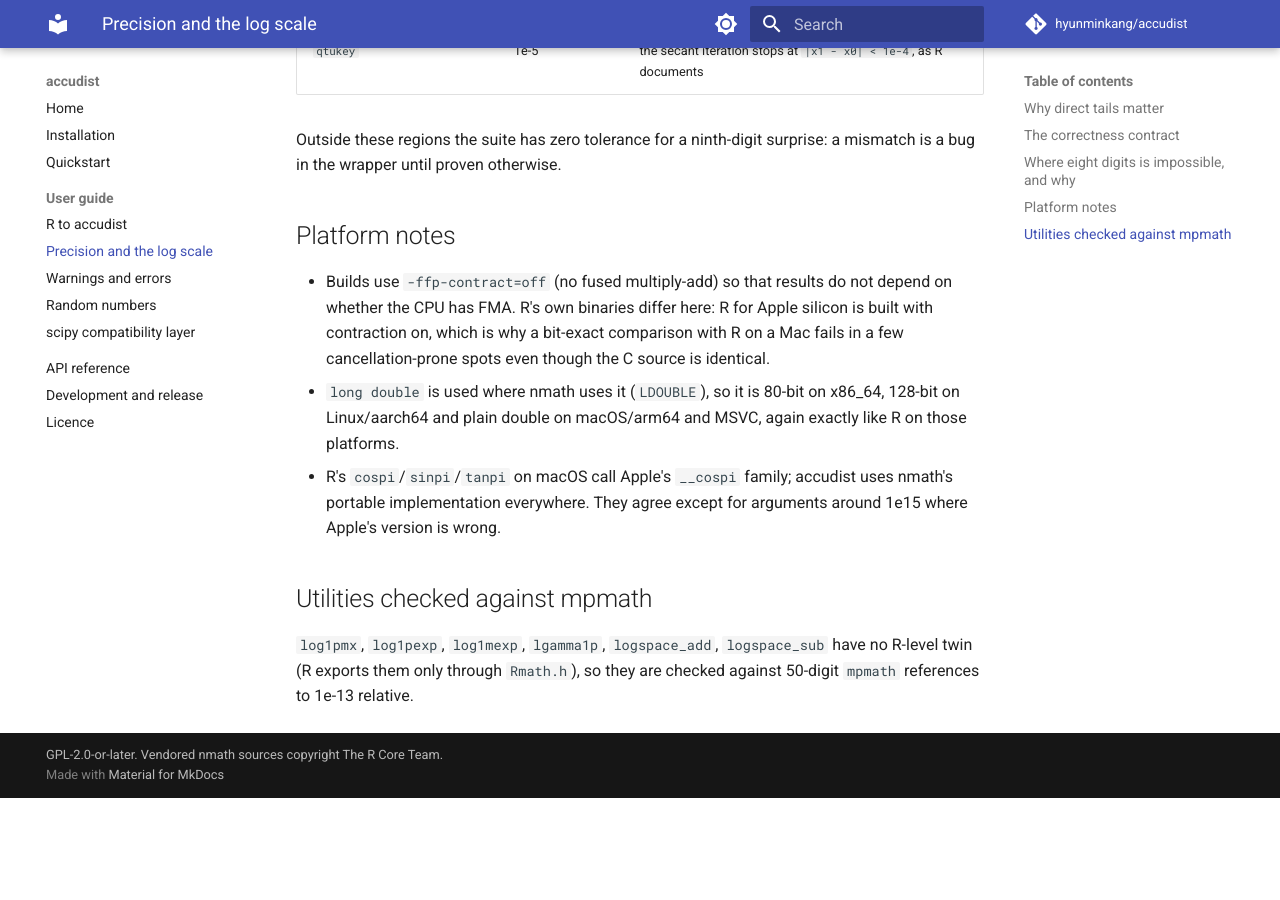
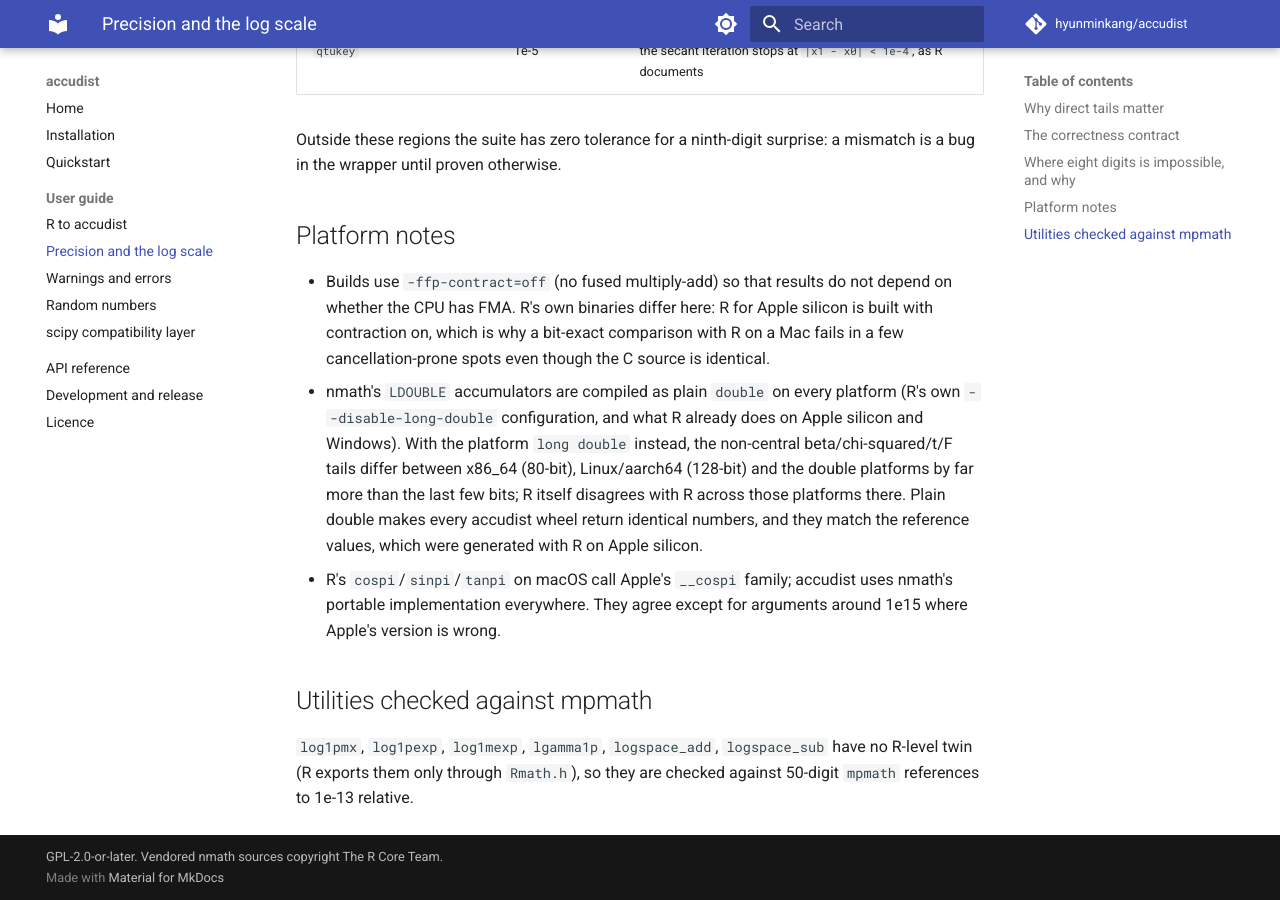
Before and after one commit to hyunminkang/accudist, an MkDocs documentation site: the page built from docs/precision.md, in a window 1280 px wide and 900 px high, scrolled down 1280 px. Built offline with MkDocs 1.6.1 and Material for MkDocs 9.7.7, drawn with Linux system fonts in a browser that asks for light colours; comment, search, counter and statistics services are not loaded; before the commit the page ends 2078 px from its top, so only the background shows below that.

Commit message:
Build nmath with LDOUBLE = double on every platform; isolate subprocess tests
Linux x86_64 (80-bit long double) and Linux aarch64 (128-bit) disagreed with
the reference values, and with each other, in the non-central beta, chi-squared,
t and F tails, by far more than the last bits. R itself is platform dependent
there. Compiling LDOUBLE as double (R's --disable-long-double configuration,
already the case for R on Apple silicon and Windows) makes every wheel return
identical numbers. Also run the subprocess tests and the uv CI check from a
temporary directory so the source tree cannot shadow the installed package.

Co-Authored-By: Claude Fable 5.1 <noreply@anthropic.com>

```diff
--- a/docs/precision.md
+++ b/docs/precision.md
@@ -57,9 +57,14 @@ mismatch is a bug in the wrapper until proven otherwise.
   silicon is built with contraction on, which is why a bit-exact comparison with
   R on a Mac fails in a few cancellation-prone spots even though the C source is
   identical.
-- `long double` is used where nmath uses it (`LDOUBLE`), so it is 80-bit on
-  x86_64, 128-bit on Linux/aarch64 and plain double on macOS/arm64 and MSVC,
-  again exactly like R on those platforms.
+- nmath's `LDOUBLE` accumulators are compiled as plain `double` on every
+  platform (R's own `--disable-long-double` configuration, and what R already
+  does on Apple silicon and Windows). With the platform `long double` instead,
+  the non-central beta/chi-squared/t/F tails differ between x86_64 (80-bit),
+  Linux/aarch64 (128-bit) and the double platforms by far more than the last
+  few bits; R itself disagrees with R across those platforms there. Plain
+  double makes every accudist wheel return identical numbers, and they match
+  the reference values, which were generated with R on Apple silicon.
 - R's `cospi`/`sinpi`/`tanpi` on macOS call Apple's `__cospi` family; accudist
   uses nmath's portable implementation everywhere. They agree except for
   arguments around 1e15 where Apple's version is wrong.
```
Also changed, not shown: 4 other files.
